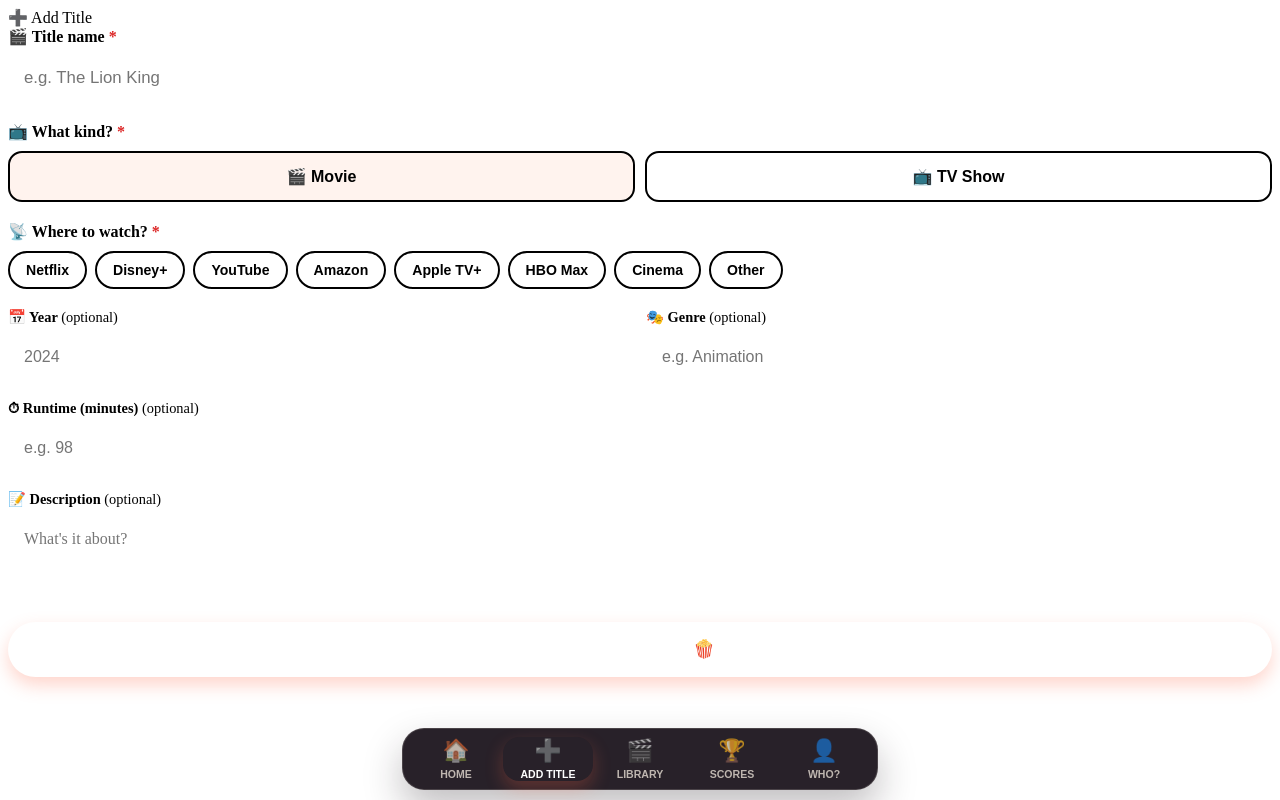
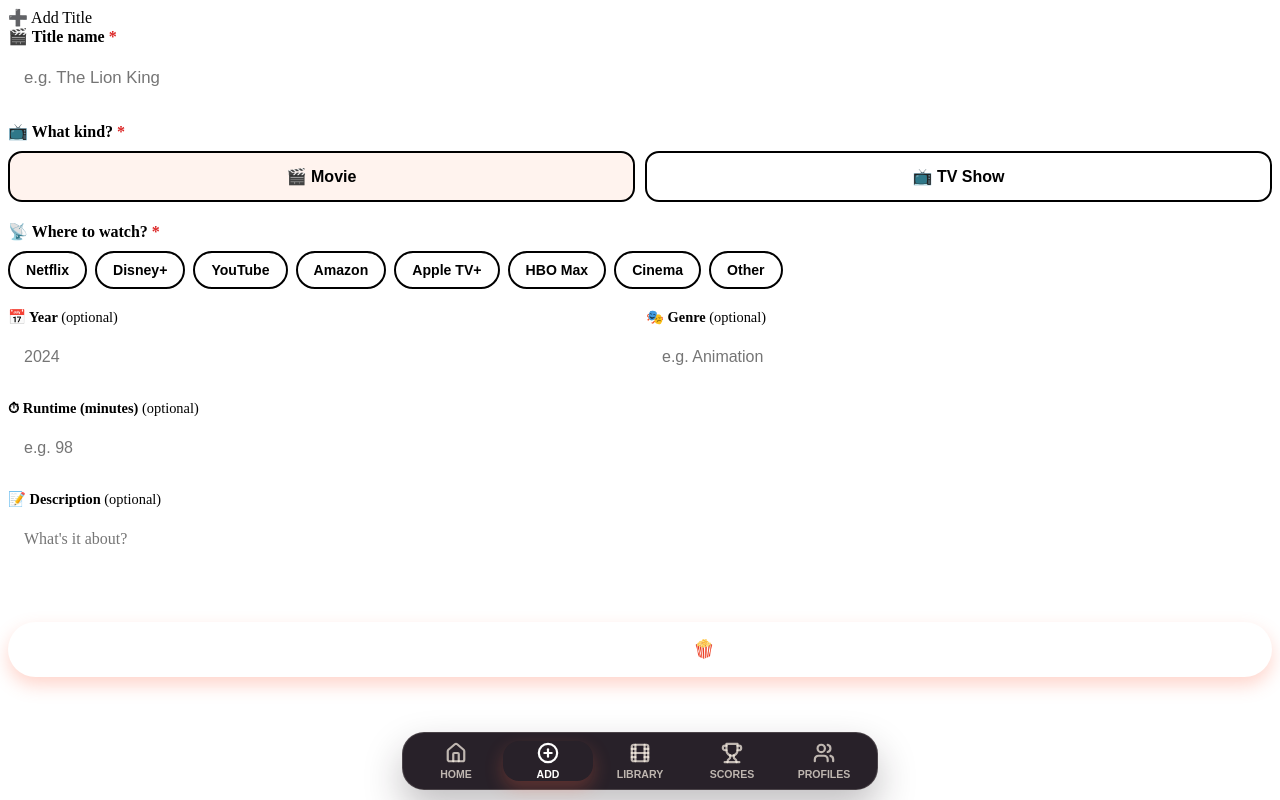
Before and after one commit to degemar/movie-munch, a React (Vite) app: page /movie-munch/add in a window 1280 px wide. Shown: the top 800 px of the page. Built offline with nearby package versions, Linux system fonts and the light colour scheme; no server answers; the database is empty.

Commit message:
Refactor BottomNav to use icon components

```diff
--- a/src/components/BottomNav.tsx
+++ b/src/components/BottomNav.tsx
@@ -1,31 +1,45 @@
 import React from 'react'
 import { useNavigate, useLocation } from 'react-router-dom'
+import { Film, Home, PlusCircle, Trophy, Users } from 'lucide-react'
 
 const TABS = [
-  { path: '/', label: 'Home', icon: '🏠' },
-  { path: '/add', label: 'Add Title', icon: '➕' },
-  { path: '/library', label: 'Library', icon: '🎬' },
-  { path: '/leaderboard', label: 'Scores', icon: '🏆' },
-  { path: '/users', label: 'Who?', icon: '👤' },
+  { path: '/', label: 'Home', Icon: Home },
+  { path: '/add', label: 'Add', Icon: PlusCircle },
+  { path: '/library', label: 'Library', Icon: Film },
+  { path: '/leaderboard', label: 'Scores', Icon: Trophy },
+  { path: '/users', label: 'Profiles', Icon: Users },
 ]
+
+function isActivePath(pathname: string, tabPath: string) {
+  if (tabPath === '/') return pathname === '/'
+  if (tabPath === '/library') return pathname === '/library' || pathname.startsWith('/title/')
+  return pathname === tabPath
+}
 
 export default function BottomNav() {
   const navigate = useNavigate()
   const { pathname } = useLocation()
 
   return (
-    <nav className="bottom-nav">
-      {TABS.map(tab => (
+    <nav className="bottom-nav" aria-label="Primary navigation">
+      {TABS.map(tab => {
+        const Icon = tab.Icon
+        const active = isActivePath(pathname, tab.path)
+
+        return (
           <button
             key={tab.path}
-          className={`nav-item ${pathname === tab.path ? 'active' : ''}`}
+            className={`nav-item ${active ? 'active' : ''}`}
             onClick={() => navigate(tab.path)}
             aria-label={tab.label}
+            aria-current={active ? 'page' : undefined}
+            type="button"
           >
-          <span style={{ fontSize: 22 }}>{tab.icon}</span>
+            <Icon size={22} strokeWidth={2.4} aria-hidden="true" />
             <span>{tab.label}</span>
           </button>
-      ))}
+        )
+      })}
     </nav>
   )
 }
```
Lines whose indentation alone changed are shown as unchanged.
